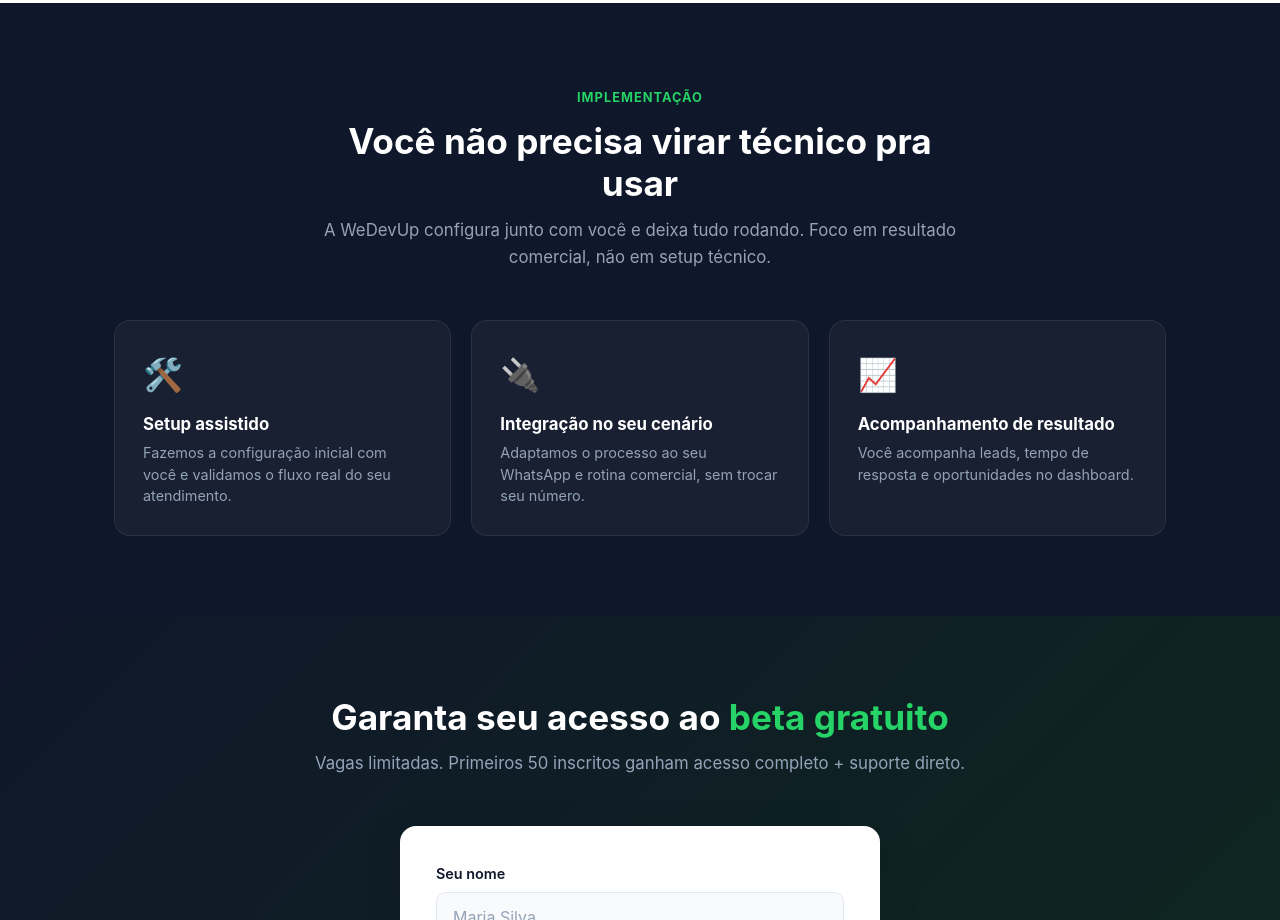
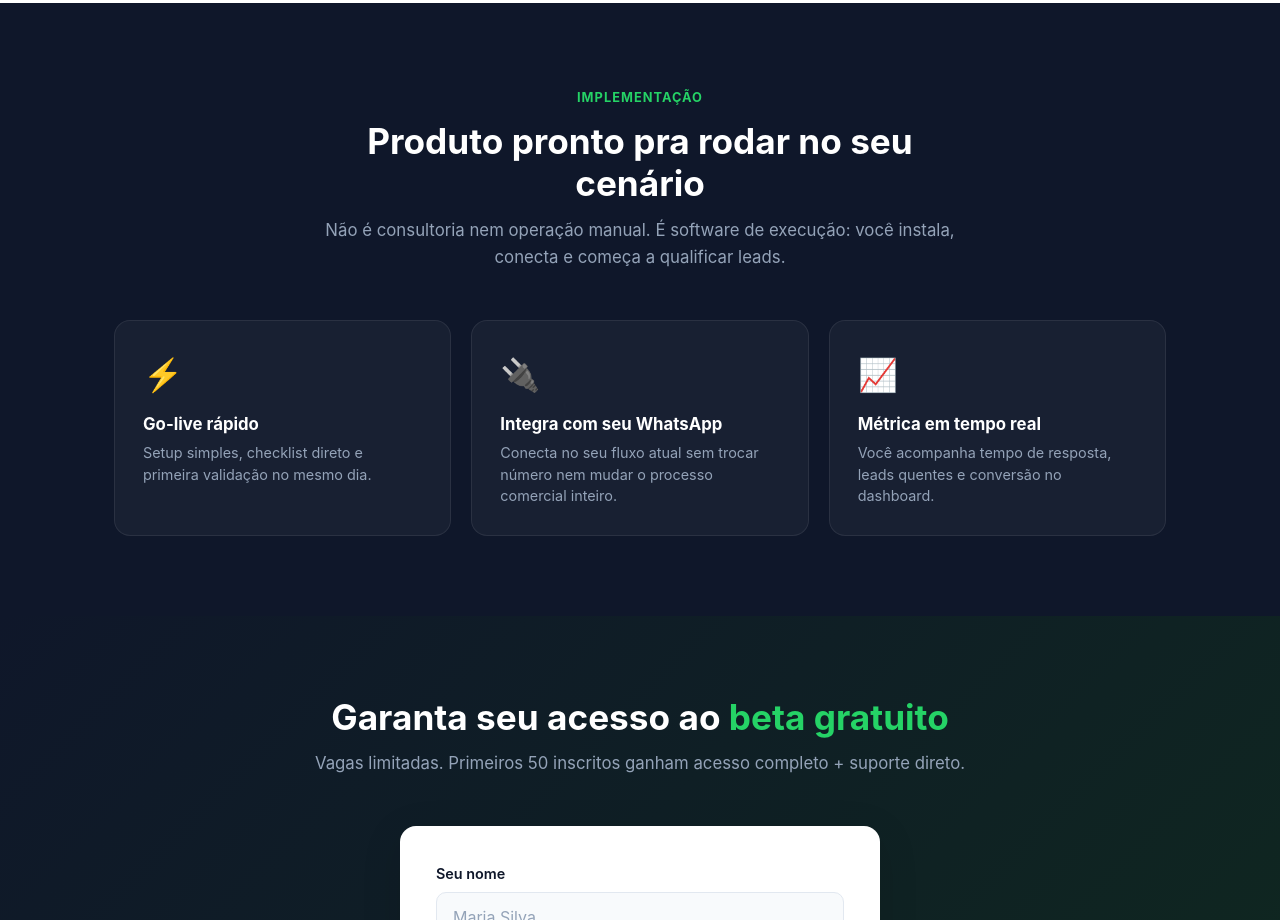
Before and after one commit to wedevup/whatsappcrm-landing, a plain HTML site: page index.html in a window 1280 px wide. Shown: the part 4820-5740 px from the top of the page. Drawn offline with Linux system fonts and the light colour scheme.

Commit message:
fix: remove assisted-service copy; enforce product-first positioning

```diff
--- a/index.html
+++ b/index.html
@@ -254,24 +254,24 @@
   <div class="container">
     <div class="section-header">
       <span class="section-label section-label-light">Implementação</span>
-      <h2>Você não precisa virar técnico pra usar</h2>
-      <p class="section-desc light">A WeDevUp configura junto com você e deixa tudo rodando. Foco em resultado comercial, não em setup técnico.</p>
+      <h2>Produto pronto pra rodar no seu cenário</h2>
+      <p class="section-desc light">Não é consultoria nem operação manual. É software de execução: você instala, conecta e começa a qualificar leads.</p>
     </div>
     <div class="features-grid">
       <div class="feature-card">
-        <div class="feature-icon">🛠️</div>
-        <h3>Setup assistido</h3>
-        <p>Fazemos a configuração inicial com você e validamos o fluxo real do seu atendimento.</p>
+        <div class="feature-icon">⚡</div>
+        <h3>Go-live rápido</h3>
+        <p>Setup simples, checklist direto e primeira validação no mesmo dia.</p>
       </div>
       <div class="feature-card">
         <div class="feature-icon">🔌</div>
-        <h3>Integração no seu cenário</h3>
-        <p>Adaptamos o processo ao seu WhatsApp e rotina comercial, sem trocar seu número.</p>
+        <h3>Integra com seu WhatsApp</h3>
+        <p>Conecta no seu fluxo atual sem trocar número nem mudar o processo comercial inteiro.</p>
       </div>
       <div class="feature-card">
         <div class="feature-icon">📈</div>
-        <h3>Acompanhamento de resultado</h3>
-        <p>Você acompanha leads, tempo de resposta e oportunidades no dashboard.</p>
+        <h3>Métrica em tempo real</h3>
+        <p>Você acompanha tempo de resposta, leads quentes e conversão no dashboard.</p>
       </div>
     </div>
   </div>
```
